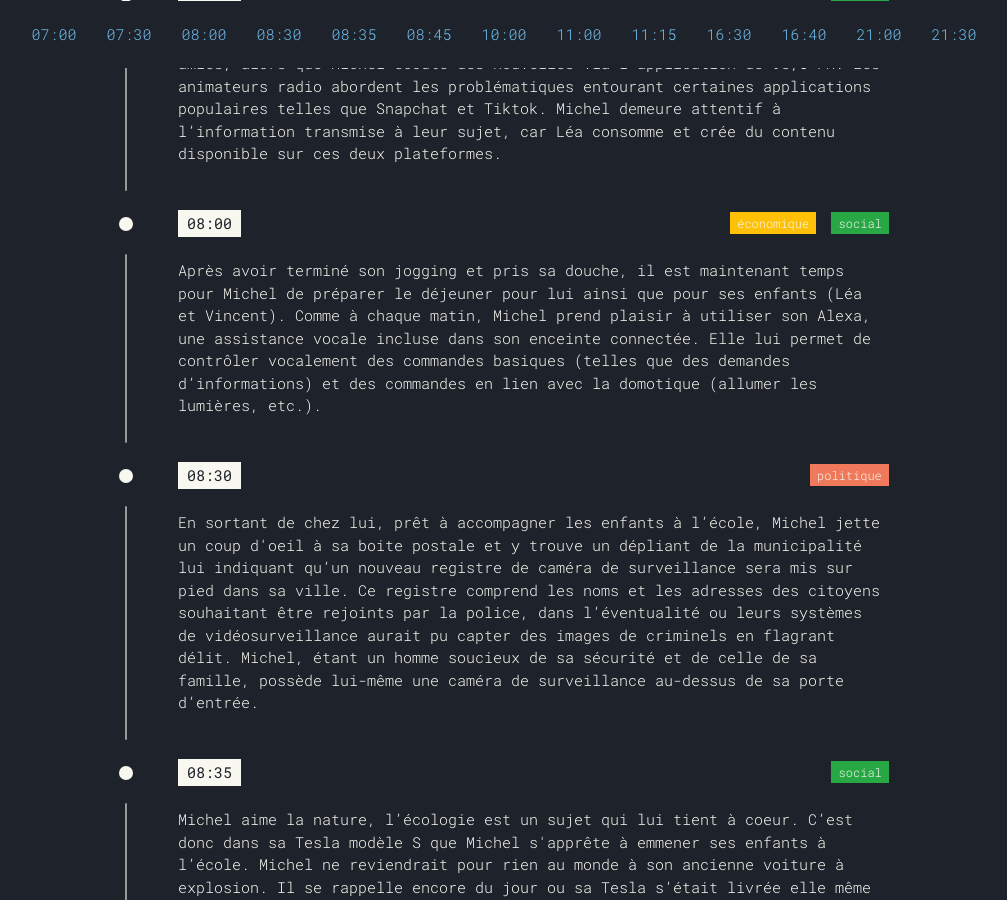
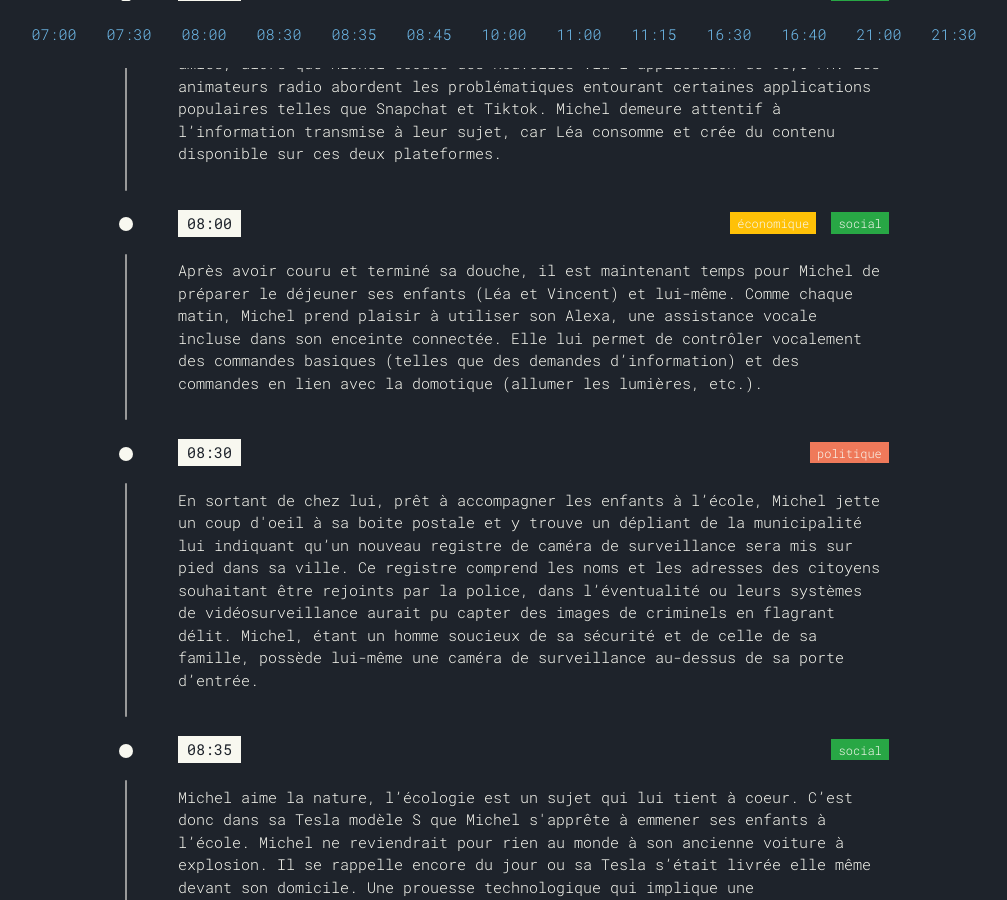
Before and after one commit to mwanheda/michel, a Jekyll site: the page built from _pages/steps.html, in a window 1280 px wide and 900 px high, scrolled down 335 px. Shown: the whole window, without its empty margins (136-1143 px from the left). Built offline with Jekyll 4.4.1, drawn with Linux system fonts in a browser that asks for light colours.

Commit message:
Update 0800.md

```diff
--- a/_steps/0800.md
+++ b/_steps/0800.md
@@ -2,13 +2,7 @@
 layout: step
 time: '08:00'
 description: >
-  Après avoir terminé son jogging et pris sa douche, il est maintenant temps
-  pour Michel de préparer le déjeuner pour lui ainsi que pour ses enfants (Léa
-  et Vincent). Comme à chaque matin, Michel prend plaisir à utiliser son Alexa,
-  une assistance vocale incluse dans son enceinte connectée. Elle lui permet de
-  contrôler vocalement des commandes basiques (telles que des demandes
-  d’informations) et des commandes en lien avec la domotique (allumer les
-  lumières, etc.).
+ Après avoir couru et terminé sa douche, il est maintenant temps pour Michel de préparer le déjeuner ses enfants (Léa et Vincent) et lui-même. Comme chaque matin, Michel prend plaisir à utiliser son Alexa, une assistance vocale incluse dans son enceinte connectée. Elle lui permet de contrôler vocalement des commandes basiques (telles que des demandes d’information) et des commandes en lien avec la domotique (allumer les lumières, etc.).
 issues: ['economic', 'social']
 references:
   - author: Chris Stokel-Walker
```
